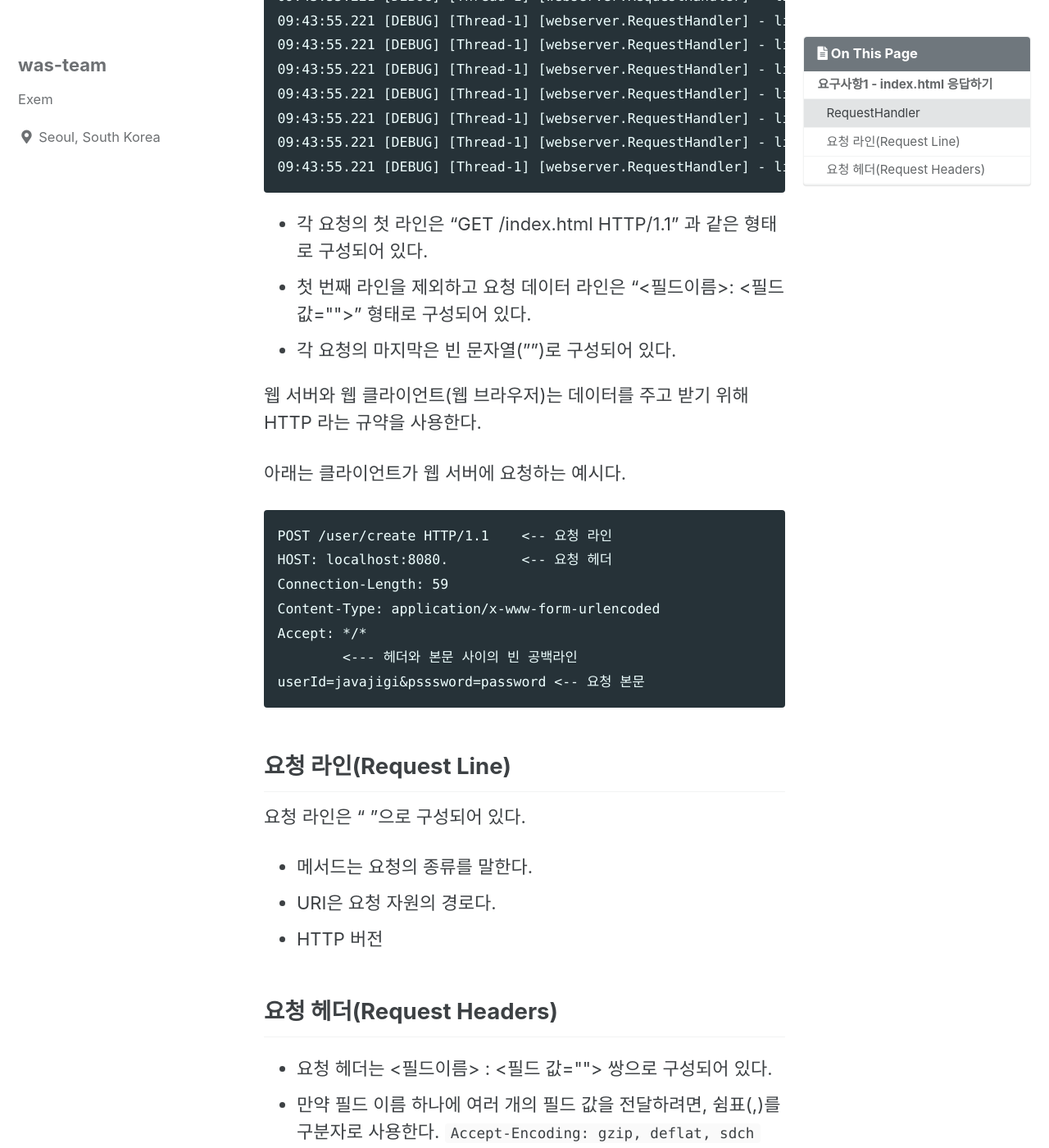
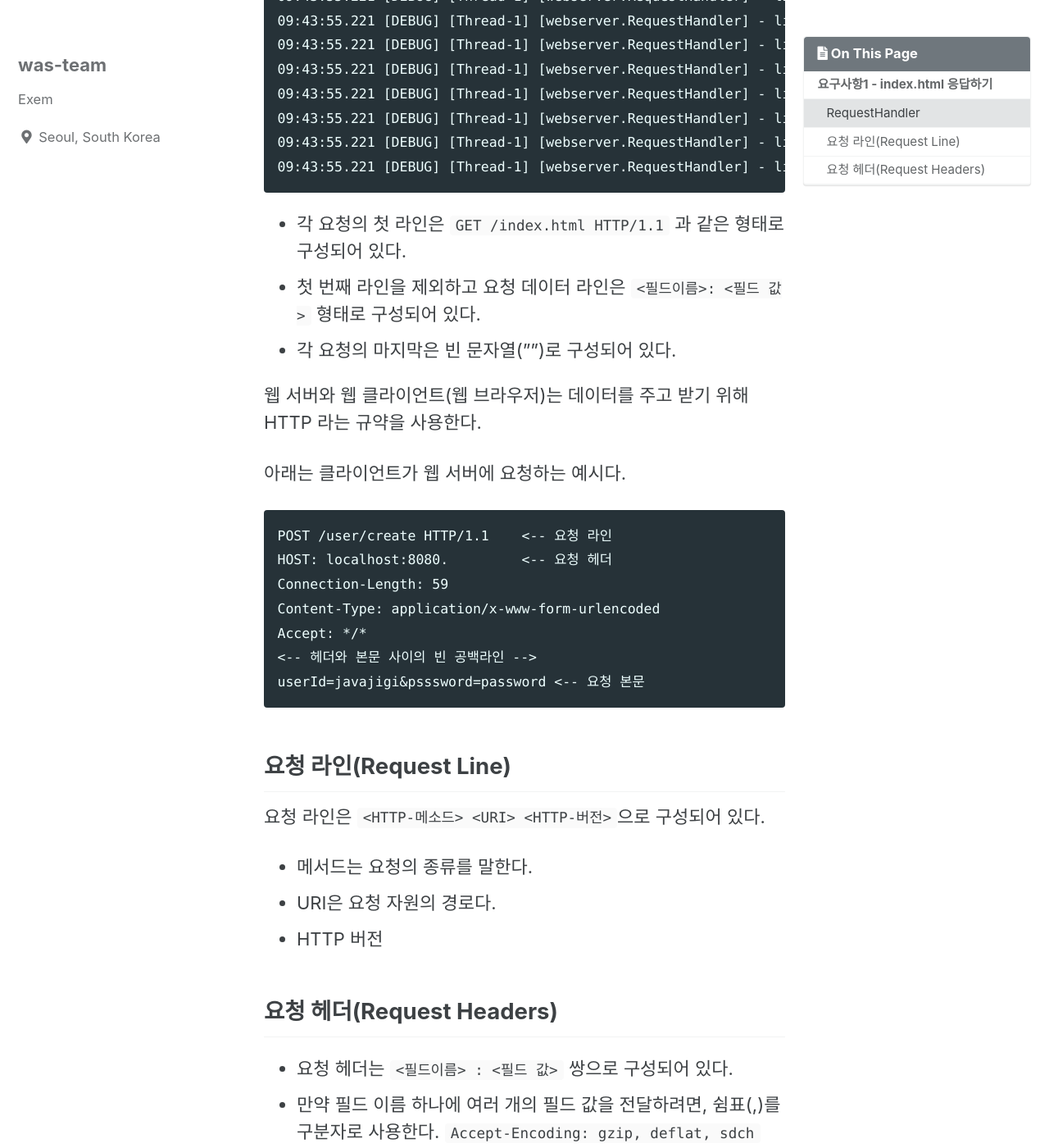
Before and after one commit to exem-was/exem-was.github.io, a Jekyll site: the page built from _posts/2022-03-17-javaweb-response-index-html.md, in a window 1280 px wide and 1400 px high, scrolled down 3253 px. Shown: the whole window at 82% size. Built offline with Jekyll 4.4.1, drawn with Linux system fonts in a browser that asks for light colours; cached includes are drawn as plain includes; some of the changed text lies outside the part shown.

Commit message:
Update 2022-03-17-javaweb-response-index-html.md

````diff
--- a/_posts/2022-03-17-javaweb-response-index-html.md
+++ b/_posts/2022-03-17-javaweb-response-index-html.md
@@ -30,7 +30,7 @@ Accept: */*
 
 ## RequestHandler
 
-```jsx
+```java
 public class RequestHandler extends Thread {
     private static final Logger log = LoggerFactory.getLogger(RequestHandler.class);
 
@@ -122,8 +122,8 @@ public class RequestHandler extends Thread {
 09:43:55.221 [DEBUG] [Thread-1] [webserver.RequestHandler] - line:
 ```
 
-- 각 요청의 첫 라인은 “GET /index.html HTTP/1.1” 과 같은 형태로 구성되어 있다.
-- 첫 번째 라인을 제외하고 요청 데이터 라인은 “<필드이름>: <필드 값>” 형태로 구성되어 있다.
+- 각 요청의 첫 라인은 `GET /index.html HTTP/1.1` 과 같은 형태로 구성되어 있다.
+- 첫 번째 라인을 제외하고 요청 데이터 라인은 `<필드이름>: <필드 값>` 형태로 구성되어 있다.
 - 각 요청의 마지막은 빈 문자열(””)로 구성되어 있다.
 
 웹 서버와 웹 클라이언트(웹 브라우저)는 데이터를 주고 받기 위해 HTTP 라는 규약을 사용한다.
@@ -136,13 +136,13 @@ HOST: localhost:8080.         <-- 요청 헤더
 Connection-Length: 59
 Content-Type: application/x-www-form-urlencoded
 Accept: */*
-	<--- 헤더와 본문 사이의 빈 공백라인
+<-- 헤더와 본문 사이의 빈 공백라인 -->
 userId=javajigi&psssword=password <-- 요청 본문
 ```
 
 ## 요청 라인(Request Line)
 
-요청 라인은 “<HTTP-메소드> <URI> <HTTP-버전>”으로 구성되어 있다.
+요청 라인은 `<HTTP-메소드> <URI> <HTTP-버전>`으로 구성되어 있다.
 
 - 메서드는 요청의 종류를 말한다.
 - URI은 요청 자원의 경로다.
@@ -150,7 +150,7 @@ userId=javajigi&psssword=password <-- 요청 본문
 
 ## 요청 헤더(Request Headers)
 
-- 요청 헤더는 <필드이름> : <필드 값> 쌍으로 구성되어 있다.
+- 요청 헤더는 `<필드이름> : <필드 값>` 쌍으로 구성되어 있다.
 - 만약 필드 이름 하나에 여러 개의 필드 값을 전달하려면, 쉼표(,)를 구분자로 사용한다.
 `Accept-Encoding: gzip, deflat, sdch`
 
````
